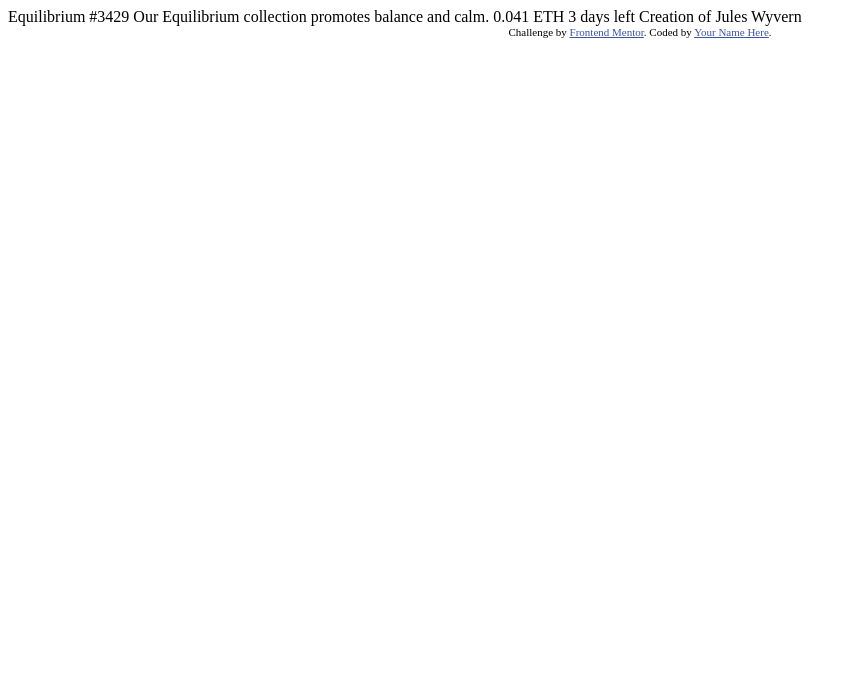
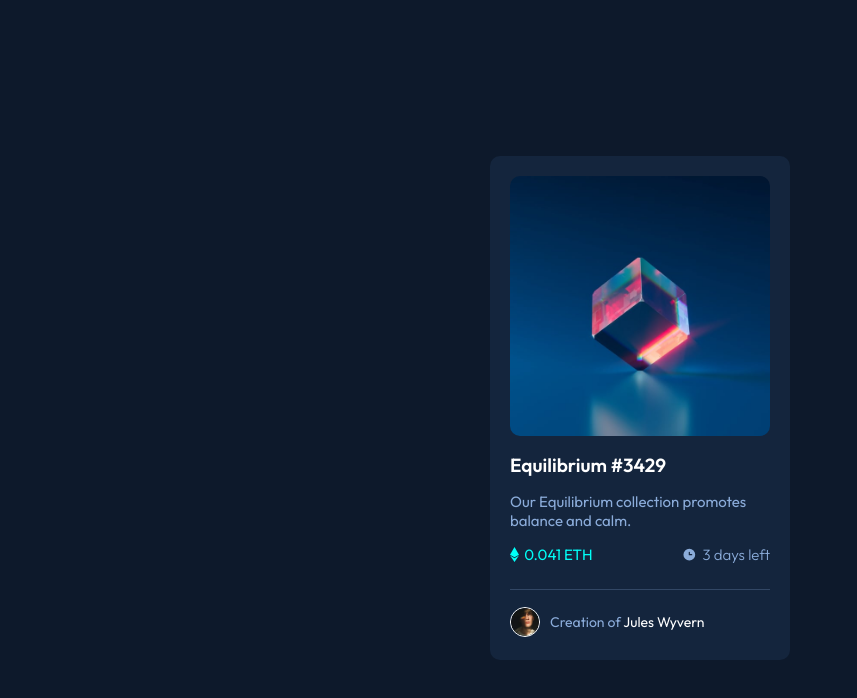
Before and after one commit to mbassas/NFT-preview-card-component, a website: page index.html in a window 1280 px wide. Shown: the whole page, without its empty margins (0-857 px from the left). Drawn offline with Linux system fonts and the light colour scheme.

Commit message:
card done

```diff
--- /dev/null
+++ b/index.css
@@ -0,0 +1,97 @@
+* {
+    box-sizing: border-box;
+}
+body {
+    background: hsl(217, 54%, 11%);
+    height: 100vh;
+    display: flex;
+    justify-content: center;
+    flex-direction: column;
+    align-items: center;
+}
+.card {
+    background: hsl(216, 50%, 16%);
+    width: 300px;
+    padding:20px;
+    border-radius:10px;
+}
+
+h1{
+    font-family: 'Outfit', sans-serif;
+    font-weight: 700;
+    font-size:19px;
+    color: hsl(0, 0%, 100%);
+
+}
+
+p {
+    font-family: 'Outfit', sans-serif;
+    font-size: 15px;
+    font-weight: 400;
+    color: hsl(215, 51%, 70%)
+}
+.principal-image{
+    width: 100%;
+    border-radius: 10px;
+}
+.ethereum-icon{
+    padding-right: 5px;
+    height: 15px;
+}
+.notifications {
+    margin-bottom: 25px;
+    display:flex;
+    flex-direction: row;
+    justify-content: space-between;
+}
+.eth{
+    font-family: 'Outfit', sans-serif;
+    color: hsl(178, 100%, 50%);
+    font-size: 15px;
+    font-weight: 400;
+    display: flex;
+    align-items: center;
+}
+.time-icon{
+    padding-right: 5px;
+    height: 15px;
+}
+.days-left{
+    font-family: 'Outfit', sans-serif;
+    color: hsl(215, 51%, 70%);
+    font-size: 15px;
+    font-weight: 300;
+    display: flex;
+    align-items: center;
+}
+.avatar-icon{
+    margin-right: 10px;
+    height: 30px;
+    border: 1px solid white;
+    border-radius: 50px;
+}
+
+.card-footer{
+    display: flex;
+    flex-direction: row;
+    height: 35px;
+    align-items: center;
+    margin-top: 15px;
+}
+.user-name{
+    color: hsl(0, 0%, 100%);
+}
+
+.card-footer-text {
+    font-family: 'Outfit', sans-serif;
+    font-weight: 400;
+    font-size: 14px;
+    color: hsl(215, 51%, 70%);
+}
+
+hr{
+    border: none;
+    height: 1px;
+    background-color: hsl(215, 51%, 70%);
+    opacity: .25;
+}
--- a/index.html
+++ b/index.html
@@ -1,33 +1,46 @@
 <!DOCTYPE html>
 <html lang="en">
+
 <head>
   <meta charset="UTF-8">
-  <meta name="viewport" content="width=device-width, initial-scale=1.0"> <!-- displays site properly based on user's device -->
+  <meta name="viewport" content="width=device-width, initial-scale=1.0">
+
+  <!-- displays site properly based on user's device -->
 
   <link rel="icon" type="image/png" sizes="32x32" href="./images/favicon-32x32.png">
 
   <title>Frontend Mentor | NFT preview card component</title>
+  <link rel="stylesheet" href="/index.css">
+  <link rel="preconnect" href="https://fonts.googleapis.com">
+  <link rel="preconnect" href="https://fonts.gstatic.com" crossorigin>
+  <link href="https://fonts.googleapis.com/css2?family=Outfit:wght@300;400;600&display=swap" rel="stylesheet">
+</head>
 
-  <!-- Feel free to remove these styles or customise in your own stylesheet 👍 -->
-  <style>
-    .attribution { font-size: 11px; text-align: center; }
-    .attribution a { color: hsl(228, 45%, 44%); }
-  </style>
-</head>
 <body>
-
-  Equilibrium #3429
-
-  Our Equilibrium collection promotes balance and calm.
-
-  0.041 ETH
-  3 days left
-
-  Creation of Jules Wyvern
-
-  <div class="attribution">
-    Challenge by <a href="https://www.frontendmentor.io?ref=challenge" target="_blank">Frontend Mentor</a>.
-    Coded by <a href="#">Your Name Here</a>.
+  <div class="card">
+    <img class="principal-image" src="./images/image-equilibrium.jpg">
+    <h1>
+      Equilibrium #3429
+    </h1>
+    <p>
+      Our Equilibrium collection promotes balance and calm.
+    </p>
+    <div class="notifications">
+      <div class="eth">
+        <img class="ethereum-icon" src="./images/icon-ethereum.svg">
+        0.041 ETH
+      </div>
+      <div class="days-left">
+        <img class="time-icon" src="./images/icon-clock.svg">
+        3 days left
+      </div>
+    </div>
+    <hr>
+    <div class="card-footer">
+      <img class="avatar-icon" src="./images/image-avatar.png">
+      <p class="card-footer-text">Creation of <span class="user-name">Jules Wyvern</span></p>
+    </div>
   </div>
 </body>
+
 </html>
```
